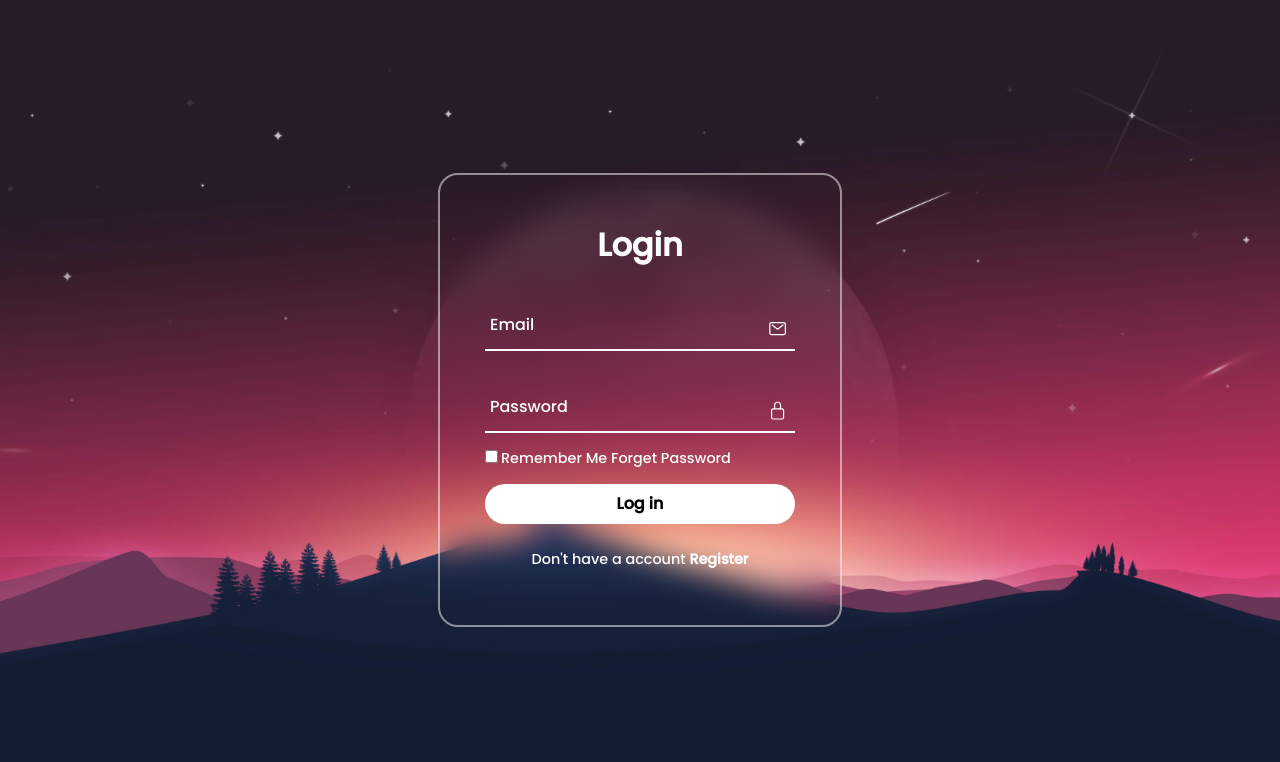
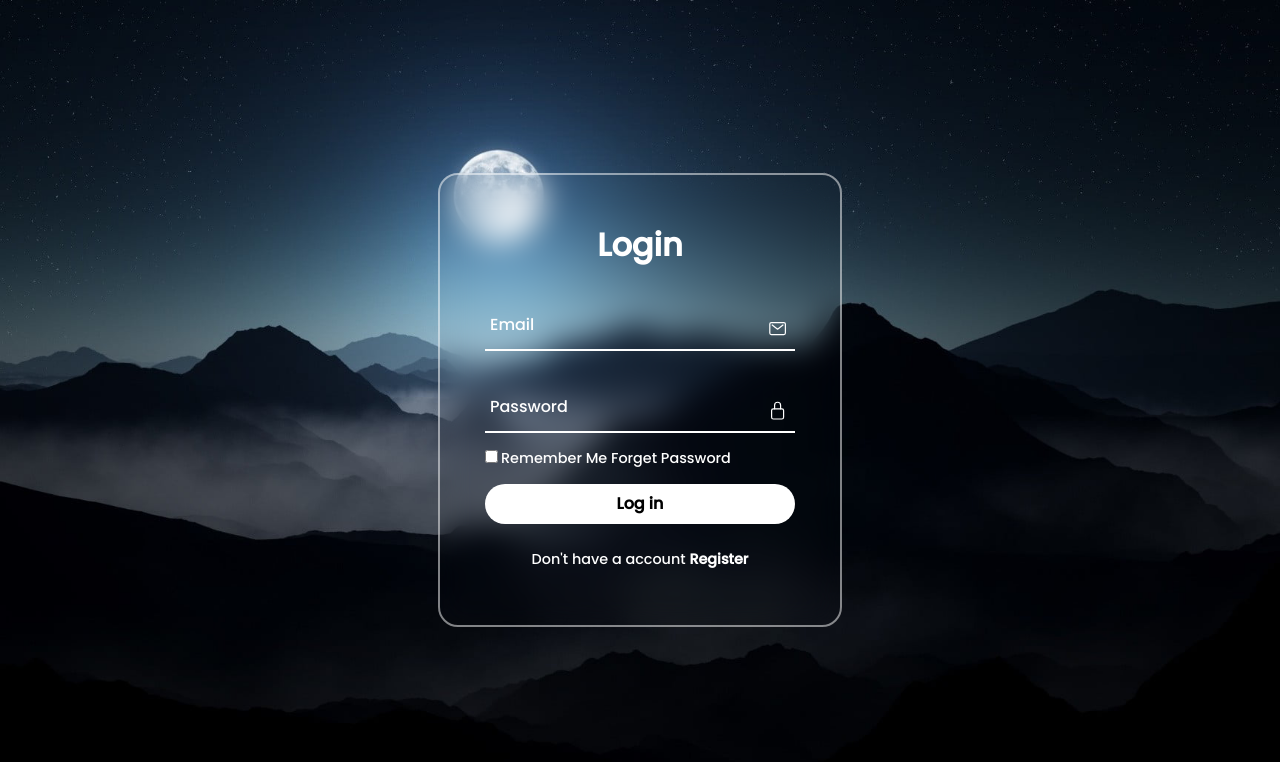
Before and after one commit to Priyanshu-2109/login_form, a plain HTML site: page index.html in a window 1280 px wide. Drawn offline with nearby package versions, Linux system fonts and the light colour scheme.

Commit message:
Change of Background
Change of Background

```diff
--- a/index.css
+++ b/index.css
@@ -11,7 +11,7 @@ section{
     min-height: 100vh;
     width: 100%;
 
-    background:url(background6.jpg)no-repeat;
+    background:url(wallpaperflare.jpg)no-repeat;
     background-position: center;
     background-size: cover;
 }
--- a/index.html
+++ b/index.html
@@ -1,6 +1,8 @@
 <!DOCTYPE html>
 <html lang="en">
   <head>
+    <meta charset="UTF-8" />
+    <meta name="viewport" content="width=device-width, initial-scale=1.0" />
     <link rel="stylesheet" href="index.css" />
     <title>Loginform_Priyanshu</title>
   </head>
```
